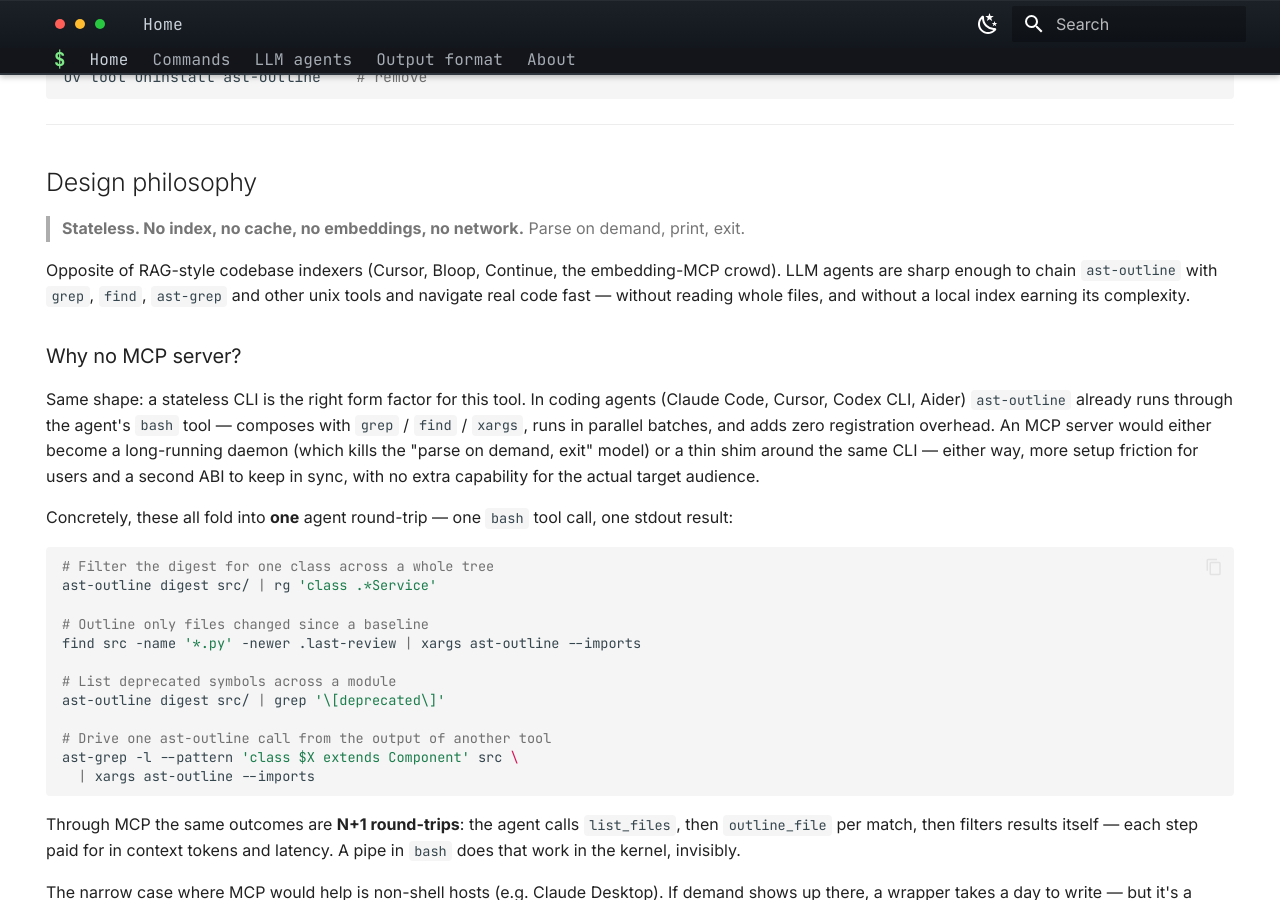
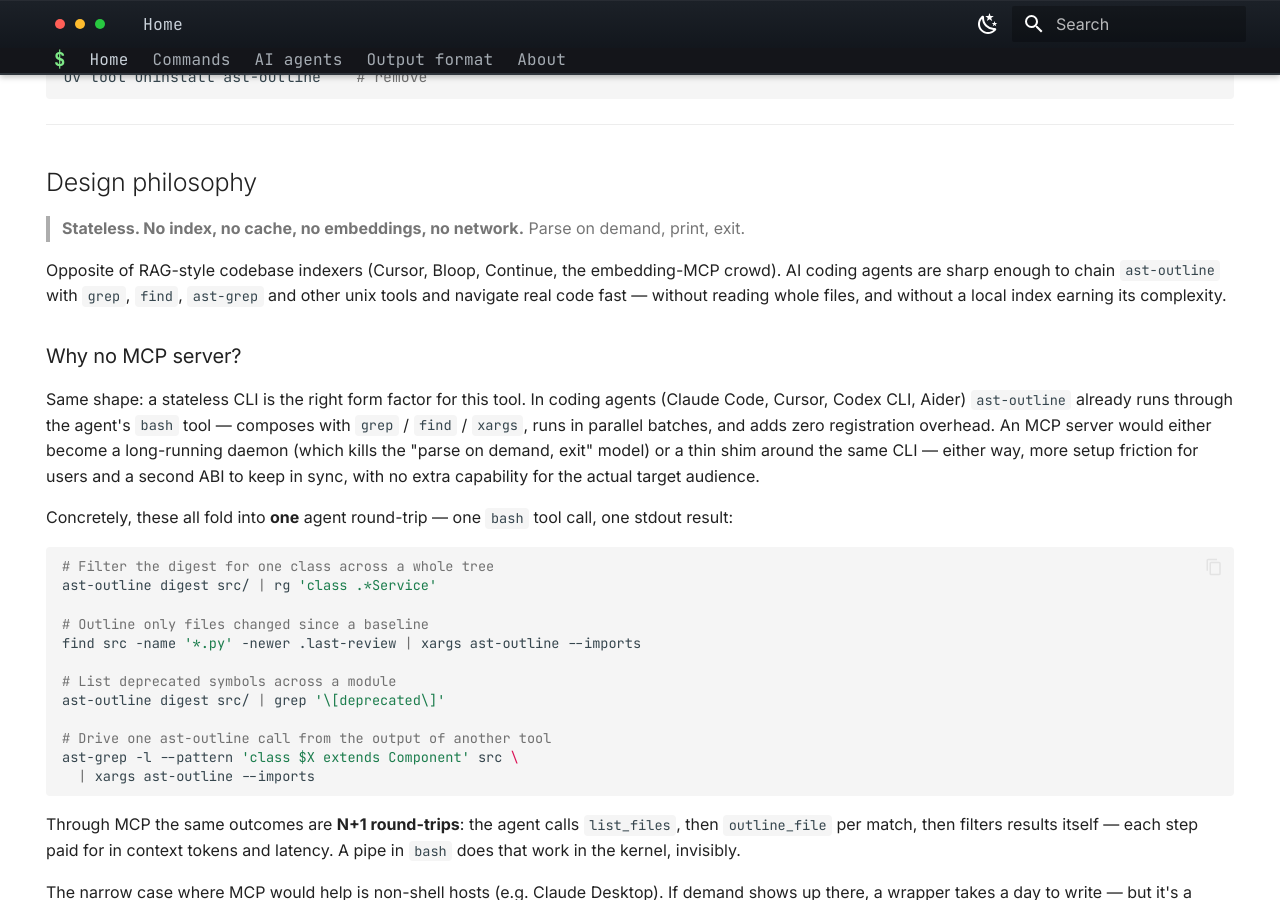
Before and after one commit to ast-outline/ast-outline.github.io, an MkDocs documentation site: the page built from docs/index.md, in a window 1280 px wide and 900 px high, scrolled down 3449 px. Built offline with MkDocs 1.6.1 and Material for MkDocs 9.7.7, drawn with Linux system fonts in a browser that asks for light colours; some of the changed text lies outside the part shown.

Commit message:
docs: shift user-facing wording from "LLM" to "AI" coding agents
Industry-standard term in this market is "AI coding agents" (Cursor,
Aider, Copilot all position with "AI"); "LLM" is insider lingo with
narrower recognition. Changes prose, nav, and link/card titles only.

Kept as "LLM":
  - The "LLM-friendly contract/invariant" term in commands.md — it is
    a named project contract, not marketing copy
  - Real ast-outline output in the index demo (class _LLMArgumentParser
    and its docstrings literally exist in cli.py)
  - history.md changelog entries (rewriting prior prose distorts the
    historical record)

Co-Authored-By: Claude Opus 4.7 (1M context) <noreply@anthropic.com>

```diff
--- a/docs/index.md
+++ b/docs/index.md
@@ -12,7 +12,7 @@ hide:
 A CLI that prints the <strong>structural outline</strong> of a source
 file — classes, methods, signatures with line numbers,
 <strong>no method bodies</strong>. Output is
-<strong>5–10× smaller than the source</strong>, built for LLM coding
+<strong>5–10× smaller than the source</strong>, built for AI coding
 agents (Claude Code, Cursor, Codex CLI) that scan a repo before reading
 any file in full.
 </p>
@@ -543,7 +543,7 @@ ast-outline help               # full reference
 > Parse on demand, print, exit.
 
 Opposite of RAG-style codebase indexers (Cursor, Bloop, Continue,
-the embedding-MCP crowd). LLM agents are sharp enough to chain
+the embedding-MCP crowd). AI coding agents are sharp enough to chain
 `ast-outline` with `grep`, `find`, `ast-grep` and other unix tools
 and navigate real code fast — without reading whole files, and
 without a local index earning its complexity.
@@ -620,7 +620,7 @@ Adding another language is a single new adapter file. See
 
     Outline, digest, show, prompt — full CLI reference with examples.
 
--   :material-robot: **[LLM agents](agents.md)**
+-   :material-robot: **[AI agents](agents.md)**
 
     How to wire `ast-outline` into Claude Code, Cursor, Aider, custom
     agents.
--- a/mkdocs.yml
+++ b/mkdocs.yml
@@ -1,7 +1,7 @@
 site_name: ast-outline
 site_description: >-
   Fast, AST-based structural outline for source files (C#, Python, TypeScript,
-  Java, Kotlin, Scala, Go, Rust, Markdown, YAML). Built for LLM coding agents
+  Java, Kotlin, Scala, Go, Rust, Markdown, YAML). Built for AI coding agents
   that should read the shape of a file before reading the whole thing.
 site_url: https://ast-outline.github.io/
 site_author: Dmitrii Zaitsev (dim-s)
@@ -105,7 +105,7 @@ plugins:
 nav:
   - Home: index.md
   - Commands: commands.md
-  - LLM agents: agents.md
+  - AI agents: agents.md
   - Output format: output-format.md
   - About:
       - License & attribution: about.md
```
Also changed, not shown: README.md (+1 -1 lines), docs/404.md (+1 -1 lines), docs/agents.md (+1 -1 lines), docs/commands.md (+2 -2 lines), docs/output-format.md (+1 -1 lines).
